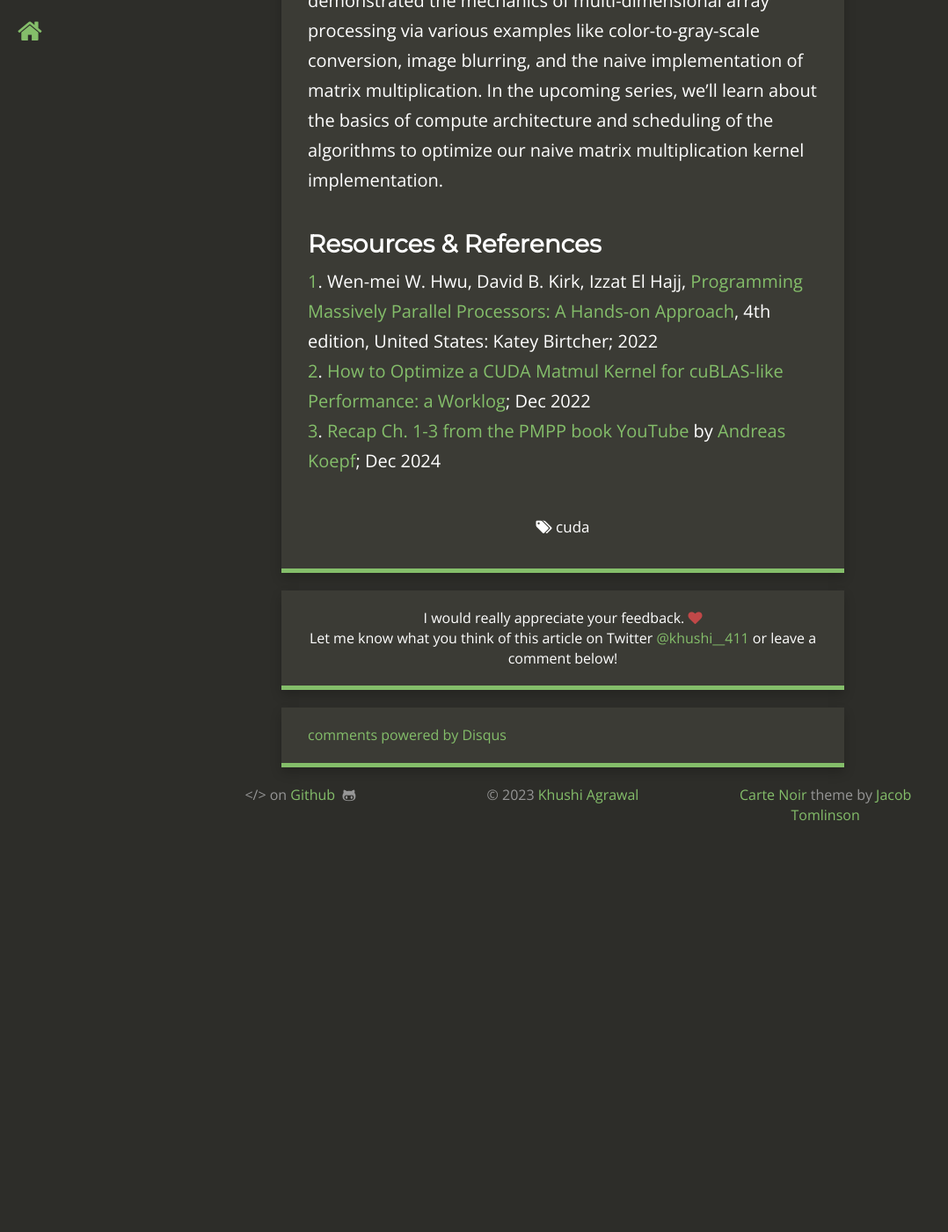
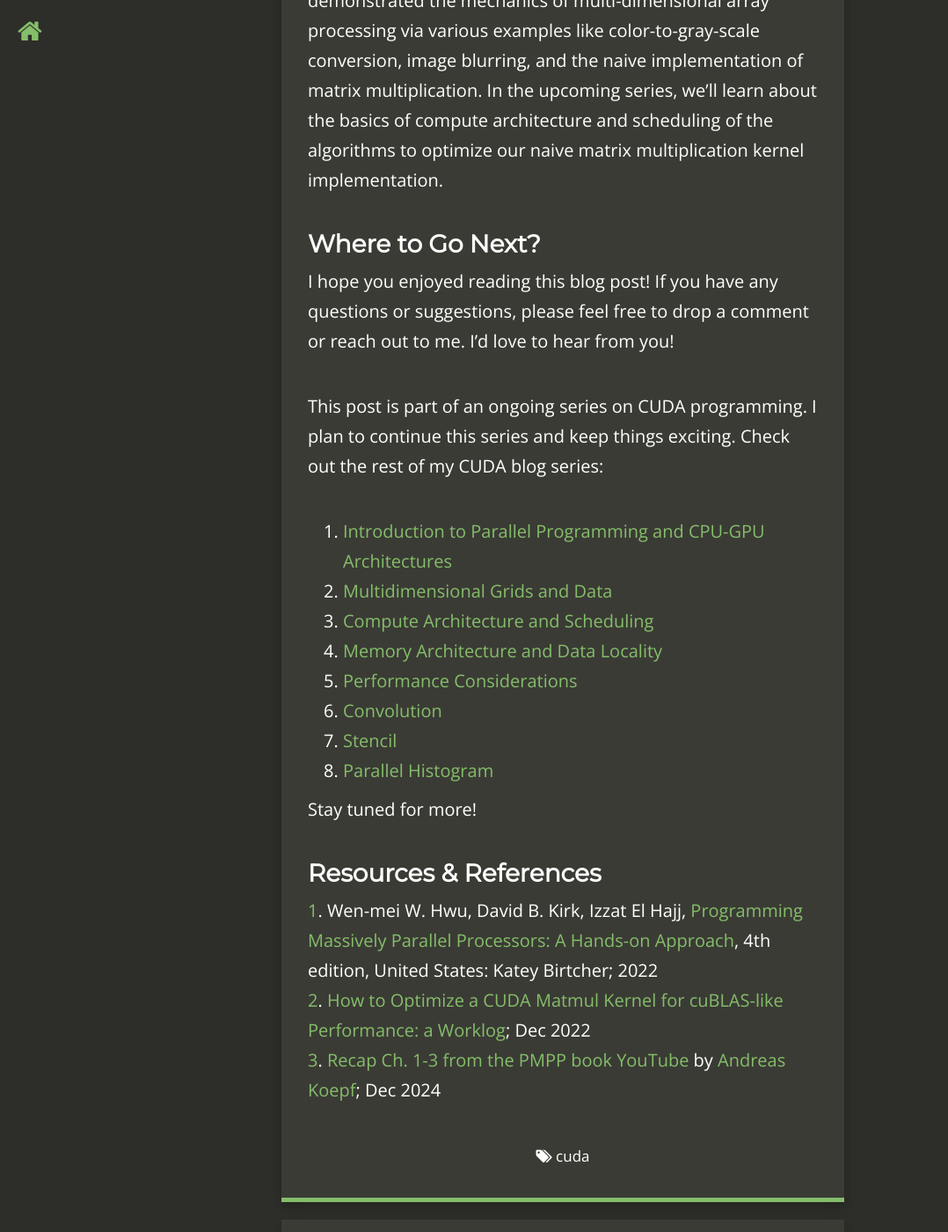
Before and after one commit to khushi-411/khushi-411.github.io, a Jekyll site: the page built from _posts/2024-05-13-multidim_grids_and_data.md, in a window 1280 px wide and 1400 px high, scrolled down 7714 px. Shown: the whole window at 88% size, without its empty margins (0-1078 px from the left). Built offline with Jekyll 4.4.1, drawn with Linux system fonts in a browser that asks for light colours; nearby versions of some CDN libraries; comment, search, counter and statistics services are not loaded; before the commit the page ends 8672 px from its top, so only the background shows below that.

Commit message:
add 'where to go next?'

```diff
--- a/_posts/2024-05-13-multidim_grids_and_data.md
+++ b/_posts/2024-05-13-multidim_grids_and_data.md
@@ -197,6 +197,25 @@ image blurring, and the naive implementation of matrix multiplication. In the up
 we'll learn about the basics of compute architecture and scheduling of the algorithms
 to optimize our naive matrix multiplication kernel implementation.
 
+### **Where to Go Next?**
+I hope you enjoyed reading this blog post!
+If you have any questions or suggestions, please feel
+free to drop a comment or reach out to me. I'd love to hear from you!
+
+This post is part of an ongoing series on CUDA programming.
+I plan to continue this series and keep things exciting.
+Check out the rest of my CUDA blog series:
+1. [Introduction to Parallel Programming and CPU-GPU Architectures](https://khushi-411.github.io/gpu_intro/)
+2. [Multidimensional Grids and Data](https://khushi-411.github.io/multidim_grids_and_data/)
+3. [Compute Architecture and Scheduling](https://khushi-411.github.io/compute_architecture_and_scheduling/)
+4. [Memory Architecture and Data Locality](https://khushi-411.github.io/memory_architecture_and_data_locality/)
+5. [Performance Considerations](https://khushi-411.github.io/performance_considerations/)
+6. [Convolution](https://khushi-411.github.io/convolution/)
+7. [Stencil](https://khushi-411.github.io/stencil/)
+8. [Parallel Histogram](https://khushi-411.github.io/parallel_histogram/)
+
+Stay tuned for more!
+
 ### **Resources & References**
 <a id="link1">1</a>. Wen-mei W. Hwu, David B. Kirk, Izzat El Hajj, [Programming Massively Parallel Processors: A Hands-on Approach](https://www.amazon.in/Programming-Massively-Parallel-Processors-Hands/dp/0323912311), 4th edition, United States: Katey Birtcher; 2022 \
 <a id="link2">2</a>. [How to Optimize a CUDA Matmul Kernel for cuBLAS-like Performance: a Worklog](https://siboehm.com/articles/22/CUDA-MMM); Dec 2022 \
```
Also changed, not shown: _posts/2023-08-11-gpu_intro.md (+19 -0 lines).
